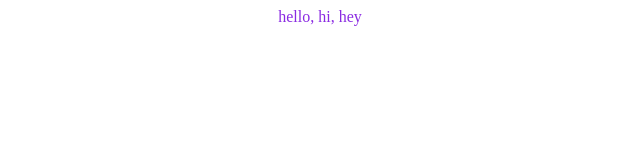
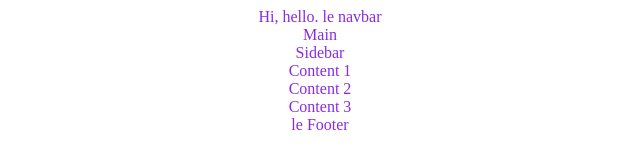
Before and after one commit to alexander101010/layoutsAndComponents, a plain HTML site: page responsiveCSSgrid/index.html in a window 1280 px wide. Shown: the whole page, without its empty margins (320-960 px from the left). Drawn offline with Linux system fonts and the light colour scheme.

Commit message:
Update index.html

```diff
--- a/responsiveCSSgrid/index.html
+++ b/responsiveCSSgrid/index.html
@@ -4,15 +4,24 @@
     <meta charset="UTF-8" />
     <meta http-equiv="X-UA-Compatible" content="IE=edge" />
     <meta name="viewport" content="width=device-width, initial-scale=1.0" />
+    <link rel="preconnect" href="https://fonts.gstatic.com" />
+    <link
+      href="https://fonts.googleapis.com/css2?family=Roboto+Mono:wght@200&display=swap"
+      rel="stylesheet"
+    />
     <link rel="stylesheet" href="styles.css" />
     <script defer src="app.js"></script>
     <title>Document</title>
   </head>
   <body>
     <div class="container">
-      <div class="navbar">hello, hi, hey</div>
-      <div class="main"></div>
-      <div class="content1"></div>
+      <nav>Hi, hello. le navbar</nav>
+      <main>Main</main>
+      <div id="sidebar">Sidebar</div>
+      <div id="content1">Content 1</div>
+      <div id="content2">Content 2</div>
+      <div id="content3">Content 3</div>
+      <footer>le Footer</footer>
     </div>
   </body>
 </html>
```
